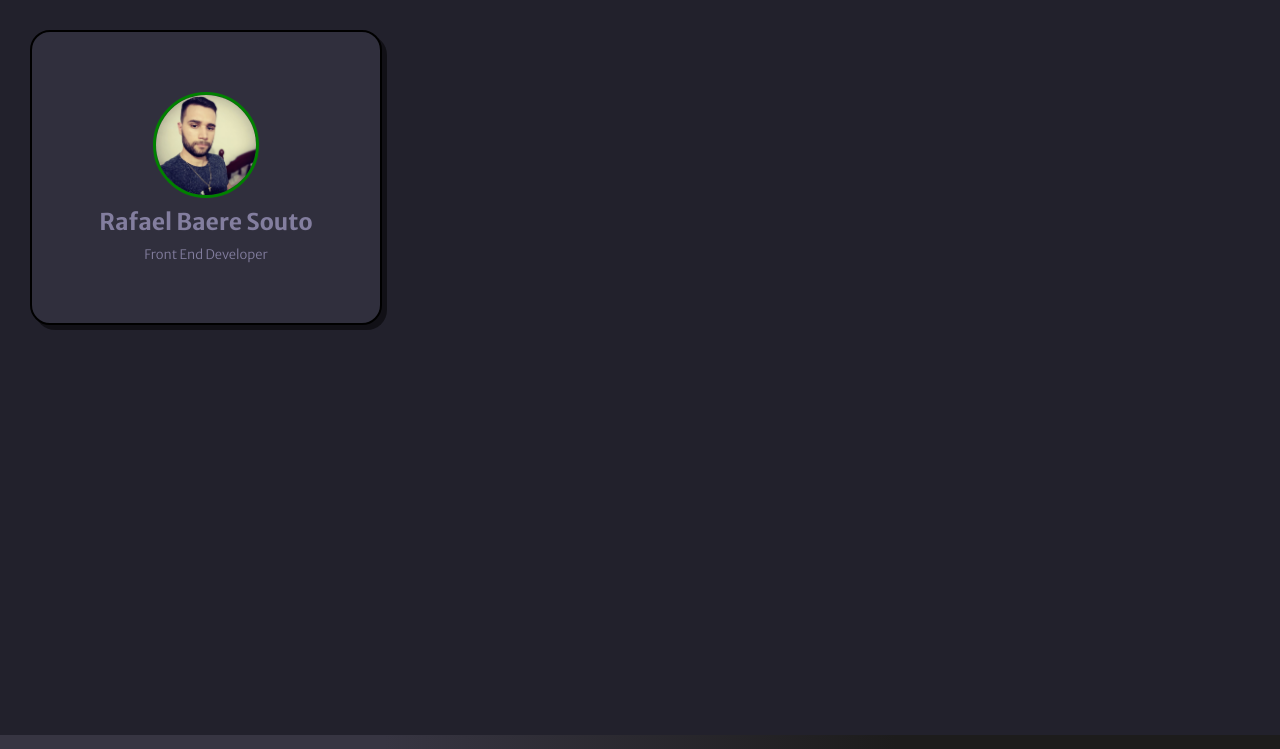
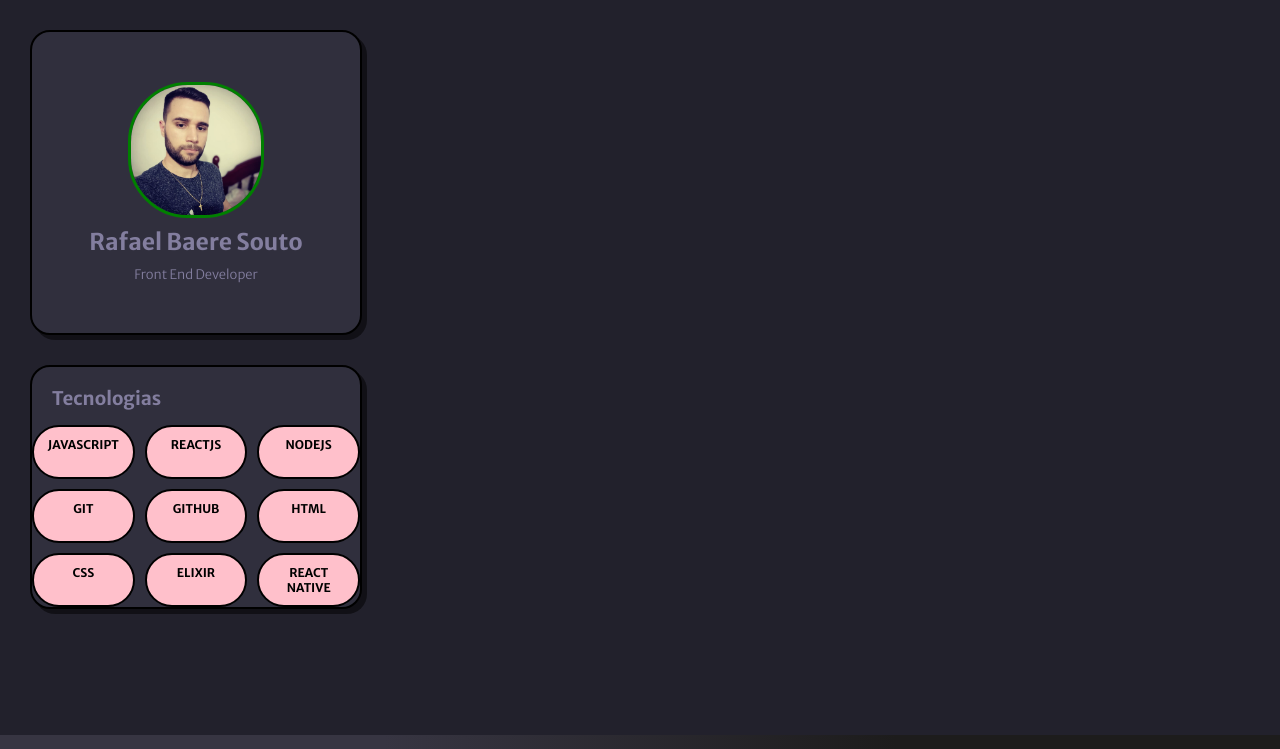
Before and after one commit to Fatudo/portifolio-rapaziada, a plain HTML site: page index.html in a window 1280 px wide. Shown: the top 749 px of the page. Drawn offline with Linux system fonts and the light colour scheme.

Commit message:
update style.css

```diff
--- a/css/style.css
+++ b/css/style.css
@@ -10,48 +10,48 @@ body {
     font-family: 'Merriweather Sans', sans-serif;
 }
 
-.perfil {
+.cartao {
     margin: 30px;
-    width: 348px;
-    height: 100%;
-    padding: 60px 0 60px 0;
+    width: 328px;
     background: #302F3D;
     border-radius: 20px;
+    border: solid 2px black;
+    box-shadow: 5px 5px rgba(0, 0, 0, 0.5);
+    color: #837E9F;
+}
+
+#perfil {
+    padding: 50px 0 50px 0;
     display: flex;
-    flex-direction: row;
+    flex-direction: column;
+    gap: 10px;
+    align-items: center;
     justify-content: center;
     text-align: center;
-    border: solid 2px black;
-    box-shadow: 5px 5px rgba(0, 0, 0, 0.5);
 }
 
-.perfil figure {
-    display: flex;
-    flex-direction: column;
-    align-items: center;
-    gap: 10px;
-}
-
-.perfil img {
-    width: 100px;
-    height: 100px;
+#perfil img {
+    width: 130px;
+    height: 130px;
     border-radius: 60px;
     border: solid 3px green;
 }
 
-.perfil figcaption:nth-of-type(1) {
+#perfil figcaption:nth-of-type(1) {
     color: #837E9F;
     font-weight: 700;
     font-size: 23px;
     line-height: 28.91px;
 }
 
-.perfil figcaption:nth-of-type(2) {
+#perfil figcaption:nth-of-type(2) {
     color: #837E9F;
     font-weight: normal;
     font-size: 13px;
-    line-height: 16.34px;
+    line-height: 16.320px;
 }
+
+
 
 .rodape {
     display: flex;
@@ -97,3 +97,33 @@ body {
 
     color: #837E9F;
 }
+
+/*************** TECNOLOGIAS *****************/
+#tecnologias h3 {
+    padding: 20px 15px 15px 20px;
+
+    /* border: 1px solid red; */
+}
+
+#tecnologias ul {
+    list-style: none;
+    display: grid;
+    grid-template-columns: 1fr 1fr 1fr;
+    grid-template-rows: 1fr 1fr 1fr;
+    grid-gap: 10px;
+    align-content: center;
+}
+
+#tecnologias li {
+
+    display: flex;
+    justify-content: center;
+    padding: 10px;
+    color: black;
+    font-weight: bold;
+    font-size: 12px;
+    background-color: pink;
+    border: solid 2px black;
+    border-radius: 50px;
+    text-align: center;
+}
--- a/index.html
+++ b/index.html
@@ -10,13 +10,26 @@
 </head>
     <body>
 
-
-        <aside class="perfil">
-            <figure>
+        <aside>
+            <figure id="perfil" class="cartao">
                 <img src="./imagens/negao.png" alt="Baere">
                 <figcaption>Rafael Baere Souto</figcaption>
                 <figcaption>Front End Developer</figcaption>
             </figure>
+            <div id="tecnologias" class="cartao">
+                <h3>Tecnologias</h3>
+                <ul>
+                    <li>JAVASCRIPT</li>
+                    <li>REACTJS</li>
+                    <li>NODEJS</li>
+                    <li>GIT</li>
+                    <li>GITHUB</li>
+                    <li>HTML</li>
+                    <li>CSS</li>
+                    <li>ELIXIR</li>
+                    <li>REACT NATIVE</li>
+                </ul>
+            </div>
         </aside>
 
         <footer class="rodape">
```
